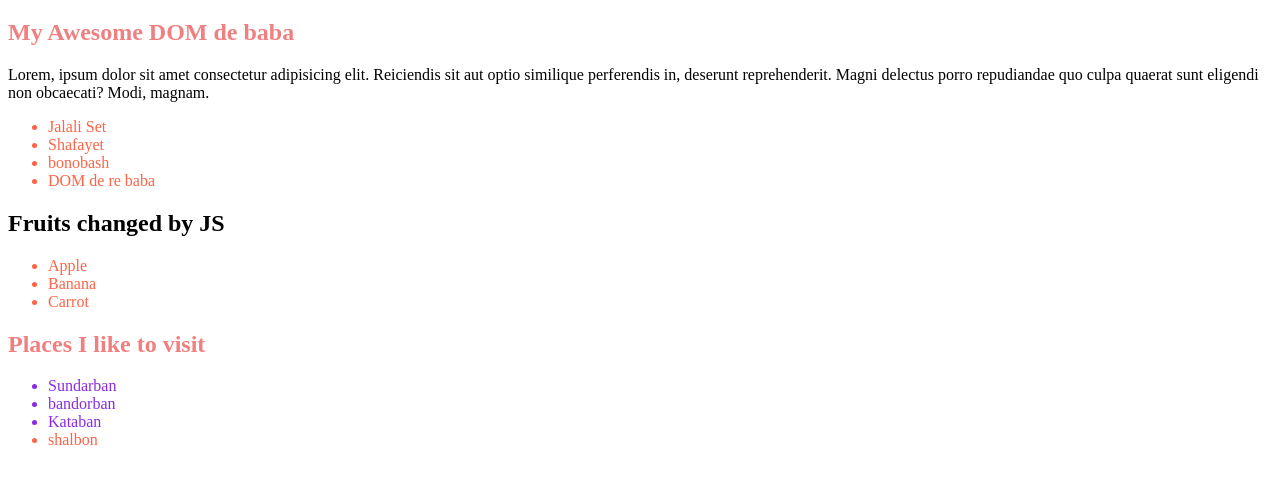
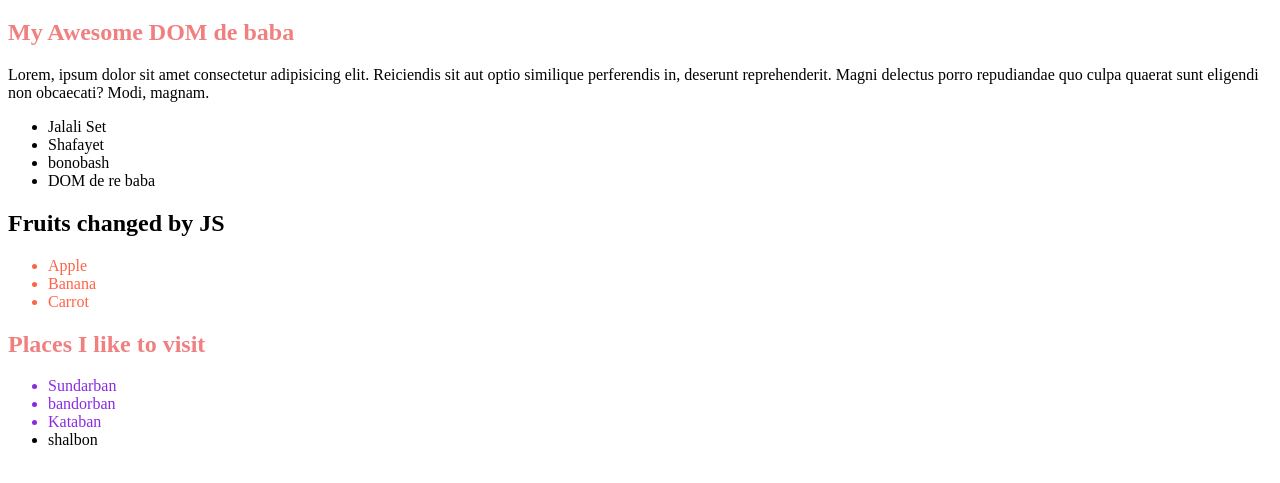
Before and after one commit to Nusrat-021/basic-DOM, a plain HTML site: page index.html in a window 1280 px wide. Shown: the part 61-544 px from the top of the page. Drawn offline with Linux system fonts and the light colour scheme.

Commit message:
dom methods

```diff
--- a/index.html
+++ b/index.html
@@ -6,7 +6,7 @@
     <title>Document</title>
     <link rel="stylesheet" href="./styles/styles.css" />
     <style>
-      li {
+      .fruits-container li {
         color: tomato;
       }
       #fruits-title{
@@ -53,6 +53,8 @@
 
     <script src="./js/dom.js"></script>
     <script>
+      // option-1
+      // getElementsByTagName
       const liCollection = document.getElementsByTagName("li");
       // console.log(liCollection);
       for (const li of liCollection) {
@@ -63,13 +65,30 @@
       for (const h1 of allHeadings) {
         // console.log(h1.innerText);
       }
+      // option 02
+      // getElementById
       const fruitsTitle = document.getElementById('fruits-title');
       fruitsTitle.innerText='Fruits changed by JS';
       console.log(fruitsTitle.innerText);
 
+      // option 3
+      // getElementByClassName
       const places = document.getElementsByClassName('important-places');
       for(const place of places){
-        console.log(place.innerText);
+        // console.log(place.innerText);
+      }
+
+      // option 04
+      // querySelection
+      const li = document.querySelector('.fruits-container li');
+      console.log(li);
+
+      // option 05
+      // querySelectorAll
+      const someLi = document.querySelectorAll('.fruits-container li');
+      // console.log(someLi);
+      for(const li of someLi){
+        // console.log(li.innerHTML);
       }
     </script>
   </body>
```
